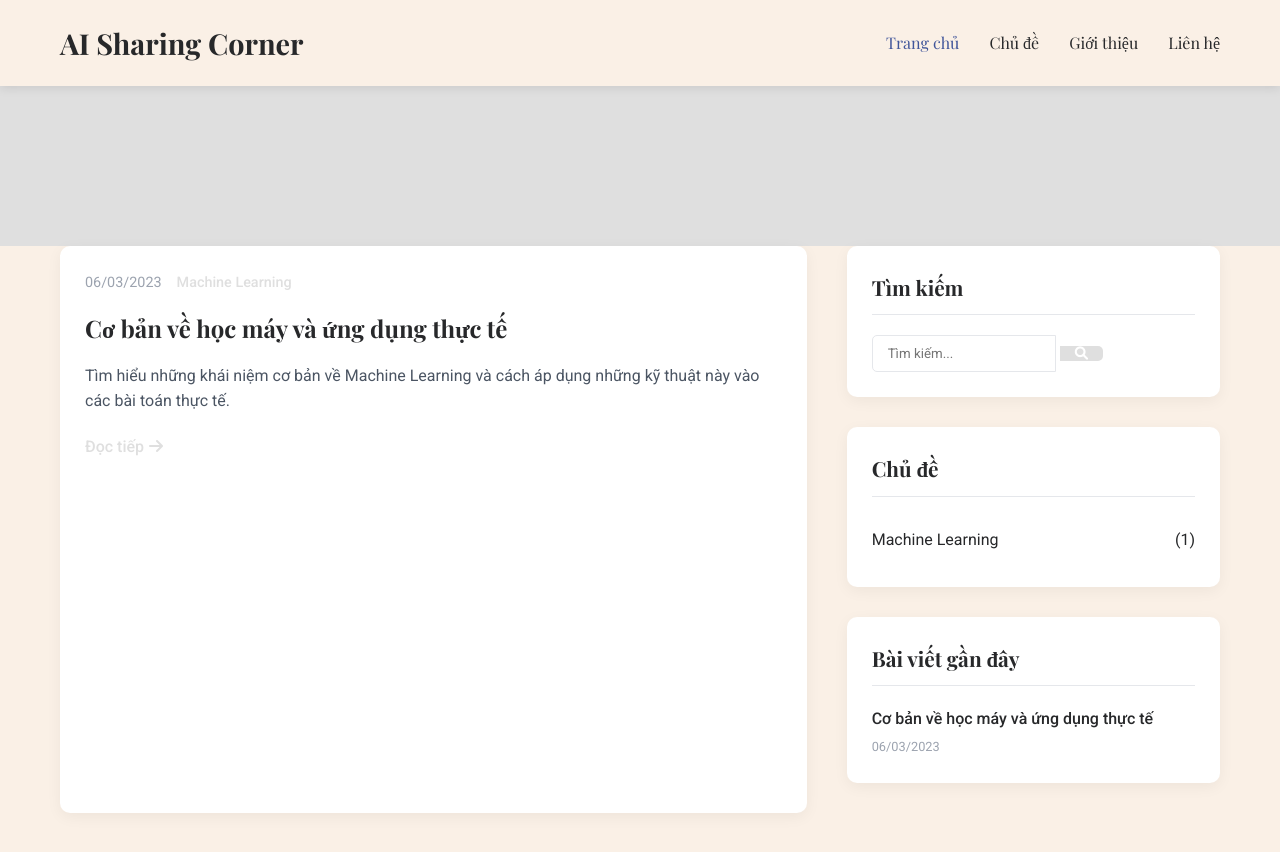
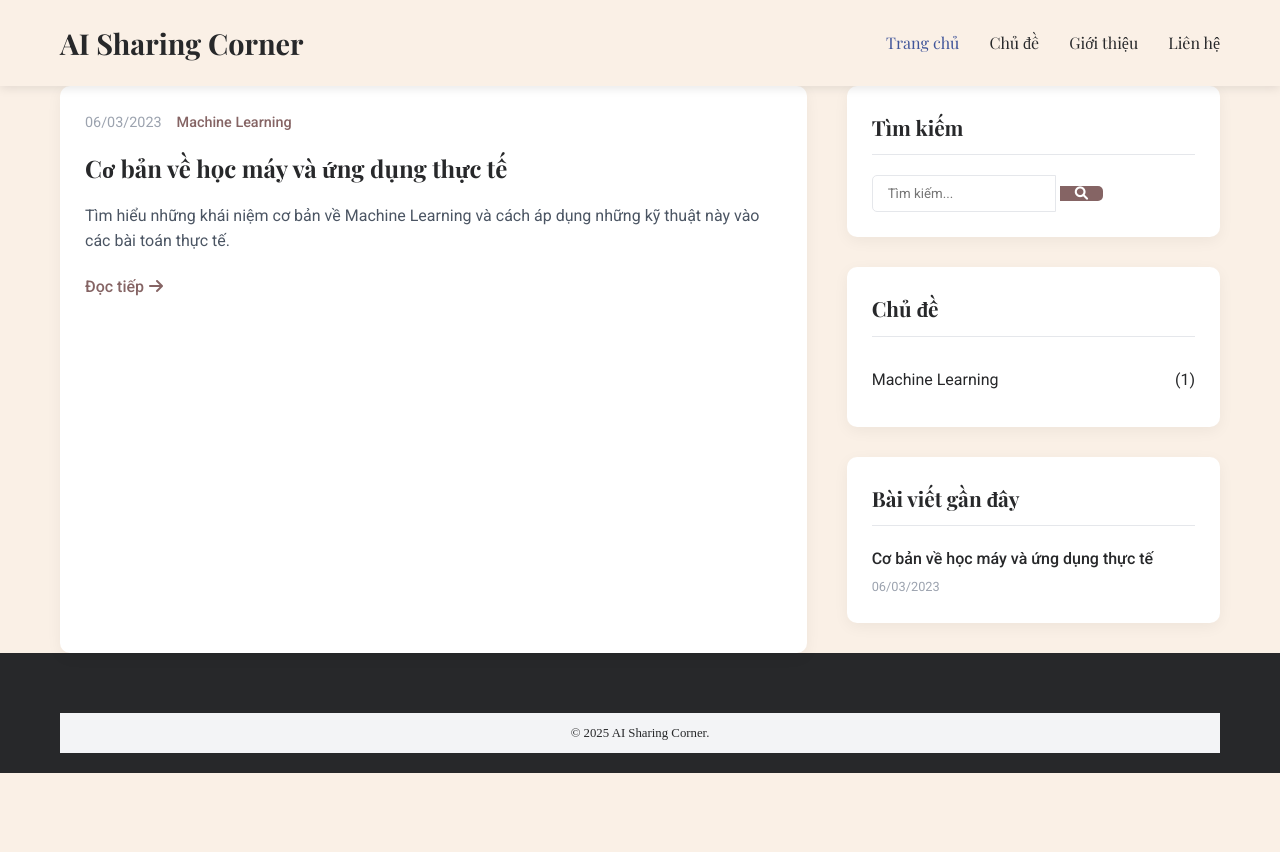
Before and after one commit to gracebml/aicorner, a Jekyll site: the page built from index.html, in a window 1280 px wide. Shown: the top 852 px of the page. Built offline with Jekyll 4.4.1, drawn with Linux system fonts in a browser that asks for light colours; the list of posts is cut into pages by our own code.

Commit message:
doi phong

```diff
--- a/css/style.css
+++ b/css/style.css
@@ -1,7 +1,7 @@
 @import url('https://fonts.googleapis.com/css2?family=Roboto:wght@300;400;500;700&family=Playfair+Display:wght@400;700&display=swap');
 
 :root {
-    --primary-color: #dfdfdf;
+    --primary-color: #856464;
     --secondary-color: #40559a;
     --dark-color: #27282a;
     --light-color: #f3f4f6;
@@ -89,8 +89,7 @@ nav ul li a.active {
     color: var(--secondary-color);
 }
 
-/* Hero Section */
-.hero {
+/* .hero {
     background-color: var(--primary-color);
     color: #fff;
     padding: 80px 0;
@@ -107,7 +106,7 @@ nav ul li a.active {
     font-size: 1.2rem;
     max-width: 700px;
     margin: 0 auto;
-}
+} */
 
 /* Main Content */
 main {
@@ -283,15 +282,15 @@ main {
 /* Footer */
 footer {
     background-color: var(--dark-color);
-    color: #fff;
+    color: #e3e3e3;
     padding: 60px 0 20px;
 }
 
 .footer-content {
     display: grid;
     grid-template-columns: repeat(auto-fit, minmax(200px, 1fr));
-    gap: 40px;
-    margin-bottom: 40px;
+    gap: 10px;
+    margin-bottom: 20px;
 }
 
 .footer-logo h2 {
@@ -329,21 +328,20 @@ footer {
     margin-right: 10px;
 }
 
-footer {
-    display: none;
-}
-
 .copyright {
     text-align: center;
-    padding-top: 20px;
-    border-top: 1px solid #374151;
-    color: var(--gray-color);
+    padding: 10px 0;
+    background-color: #f3f4f6;
+    color: var(--dark-color);
+    font-size: 0.8rem;
+    font-family: serif;
 }
 
 .copyright i {
     color: #ef4444;
+    margin-right: 5px;
+    font-size: 0.9rem;
 }
-
 /* Post Page */
 .post-header {
     text-align: center;
@@ -486,58 +484,6 @@ footer {
 
 .about-section ul li {
     margin-bottom: 10px;
-}
-
-.team-member {
-    display: flex;
-    margin-bottom: 40px;
-    background-color: #fff;
-    border-radius: 10px;
-    box-shadow: 0 4px 15px rgba(0, 0, 0, 0.05);
-    overflow: hidden;
-}
-
-.member-photo {
-    flex: 0 0 250px;
-}
-
-.member-photo img {
-    width: 100%;
-    height: 100%;
-    object-fit: cover;
-}
-
-.member-info {
-    flex: 1;
-    padding: 25px;
-}
-
-.member-info h4 {
-    font-family: var(--heading-font);
-    font-size: 1.5rem;
-    margin-bottom: 5px;
-}
-
-.member-role {
-    color: var(--primary-color);
-    font-weight: 500;
-    margin-bottom: 15px;
-}
-
-.member-social {
-    margin-top: 20px;
-}
-
-.member-social a {
-    display: inline-block;
-    margin-right: 15px;
-    color: var(--gray-color);
-    font-size: 1.2rem;
-    transition: color 0.3s ease;
-}
-
-.member-social a:hover {
-    color: var(--primary-color);
 }
 
 /* Categories Page */
```
